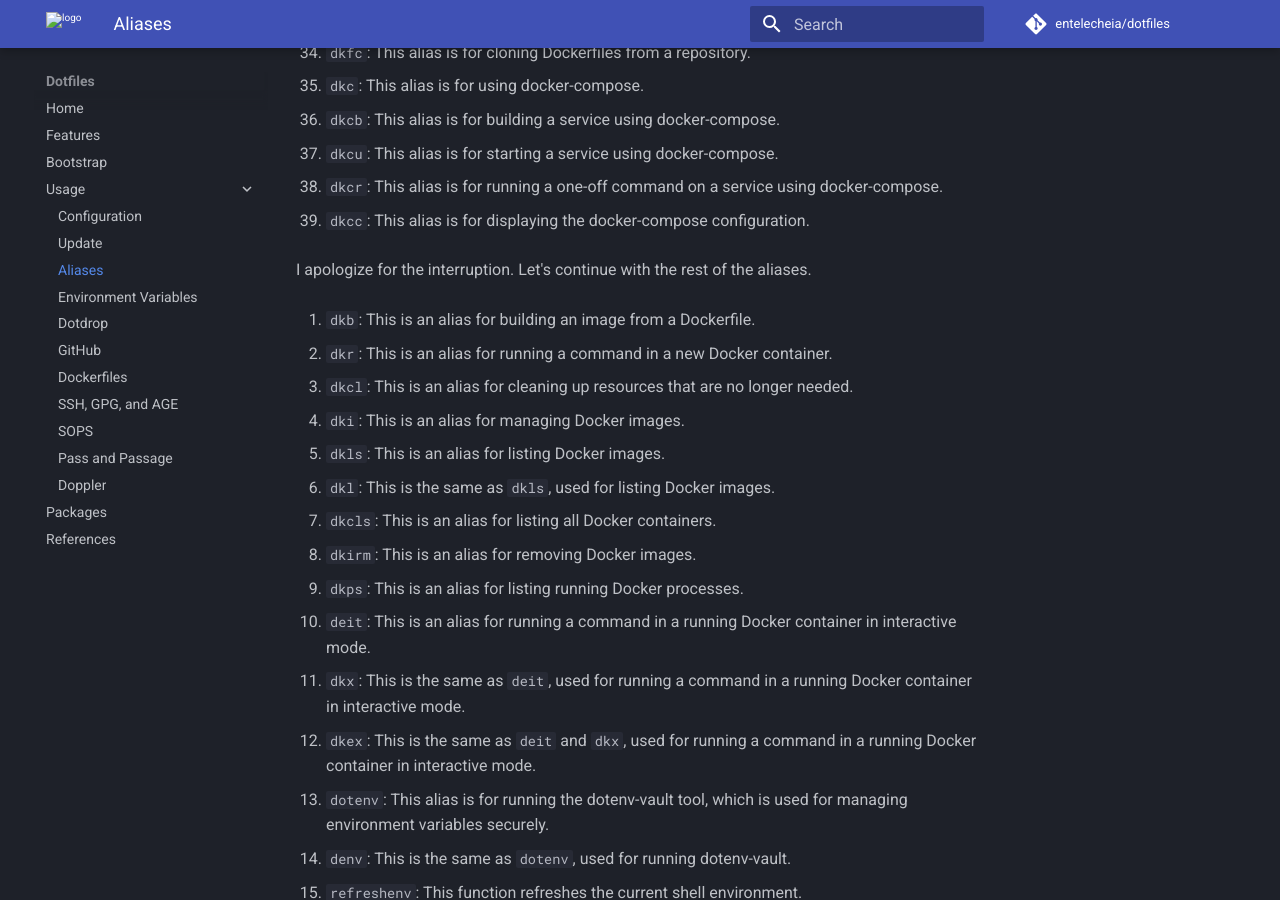
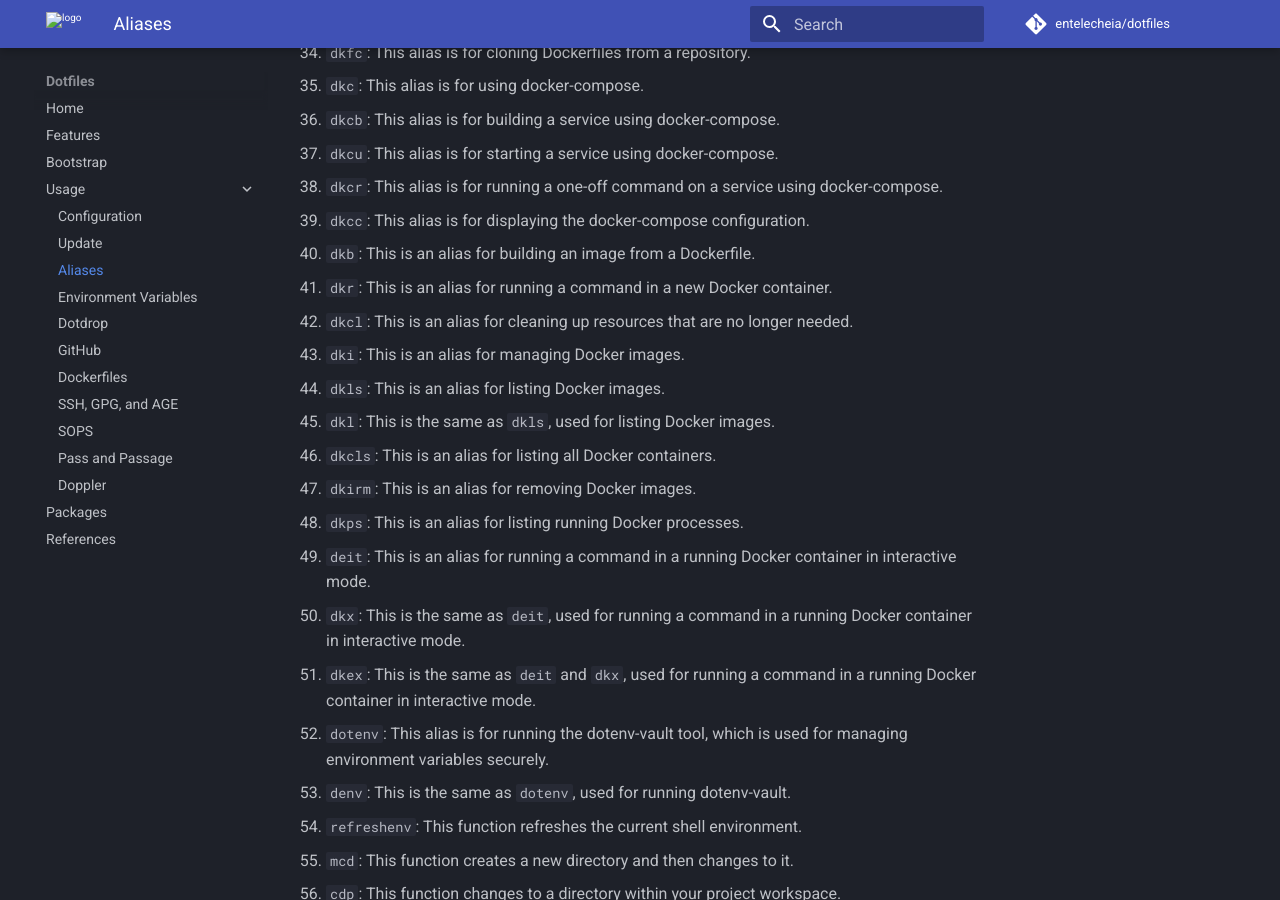
Before and after one commit to entelecheia/dotfiles, an MkDocs documentation site: the page built from docs/usage/aliases.md, in a window 1280 px wide and 900 px high, scrolled down 1426 px. Built offline with MkDocs 1.6.1 and Material for MkDocs 9.7.7, drawn with Linux system fonts in a browser that asks for light colours; comment, search, counter and statistics services are not loaded.

Commit message:
chore(docs): remove interruption and continue with aliases description

```diff
--- a/docs/usage/aliases.md
+++ b/docs/usage/aliases.md
@@ -80,8 +80,6 @@
 
 39. `dkcc`: This alias is for displaying the docker-compose configuration.
 
-I apologize for the interruption. Let's continue with the rest of the aliases.
-
 40. `dkb`: This is an alias for building an image from a Dockerfile.
 
 41. `dkr`: This is an alias for running a command in a new Docker container.
```
